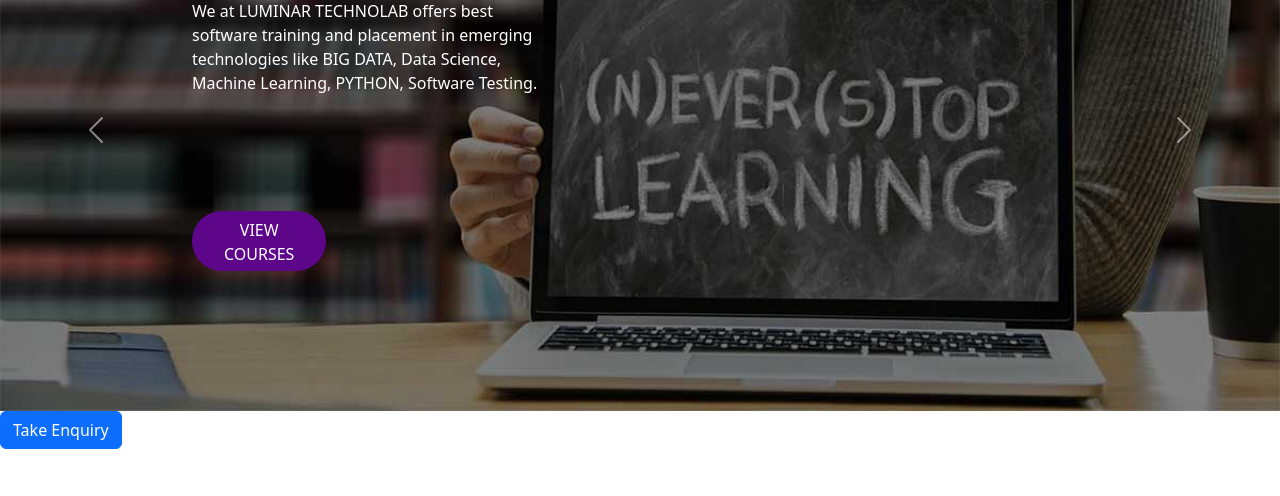
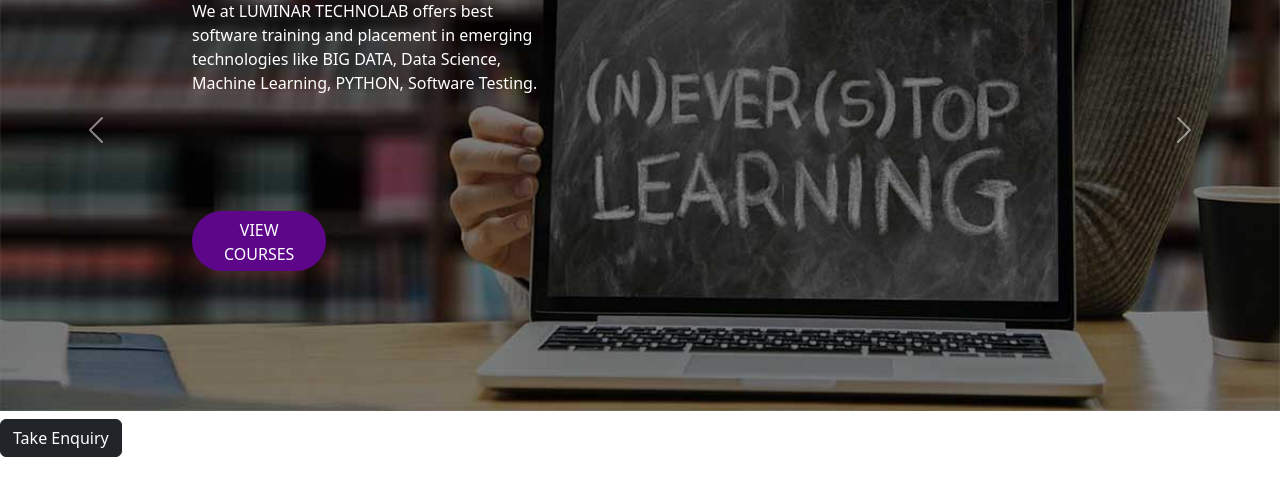
Before and after one commit to Sachindk10/Luminar_TechnoLab, a plain HTML site: page index.html in a window 1280 px wide. Shown: the part 152-648 px from the top of the page. Drawn offline with nearby package versions, Linux system fonts and the light colour scheme.

Commit message:
modal spacing updated

```diff
--- a/index.html
+++ b/index.html
@@ -12,7 +12,6 @@
     integrity="sha384-w76AqPfDkMBDXo30jS1Sgez6pr3x5MlQ1ZAGC+nuZB+EYdgRZgiwxhTBTkF7CXvN"
     crossorigin="anonymous"></script>
   <script src="https://kit.fontawesome.com/9fbca38443.js" crossorigin="anonymous"></script>
-
 </head>
 
 <body>
@@ -90,7 +89,7 @@
     </button>
   </div>
   <!-- Button trigger modal -->
-  <button type="button" class="btn btn-primary" data-bs-toggle="modal" data-bs-target="#exampleModal">
+  <button type="button" class="btn btn-dark mt-2" data-bs-toggle="modal" data-bs-target="#exampleModal">
     Take Enquiry
   </button>
 
```
